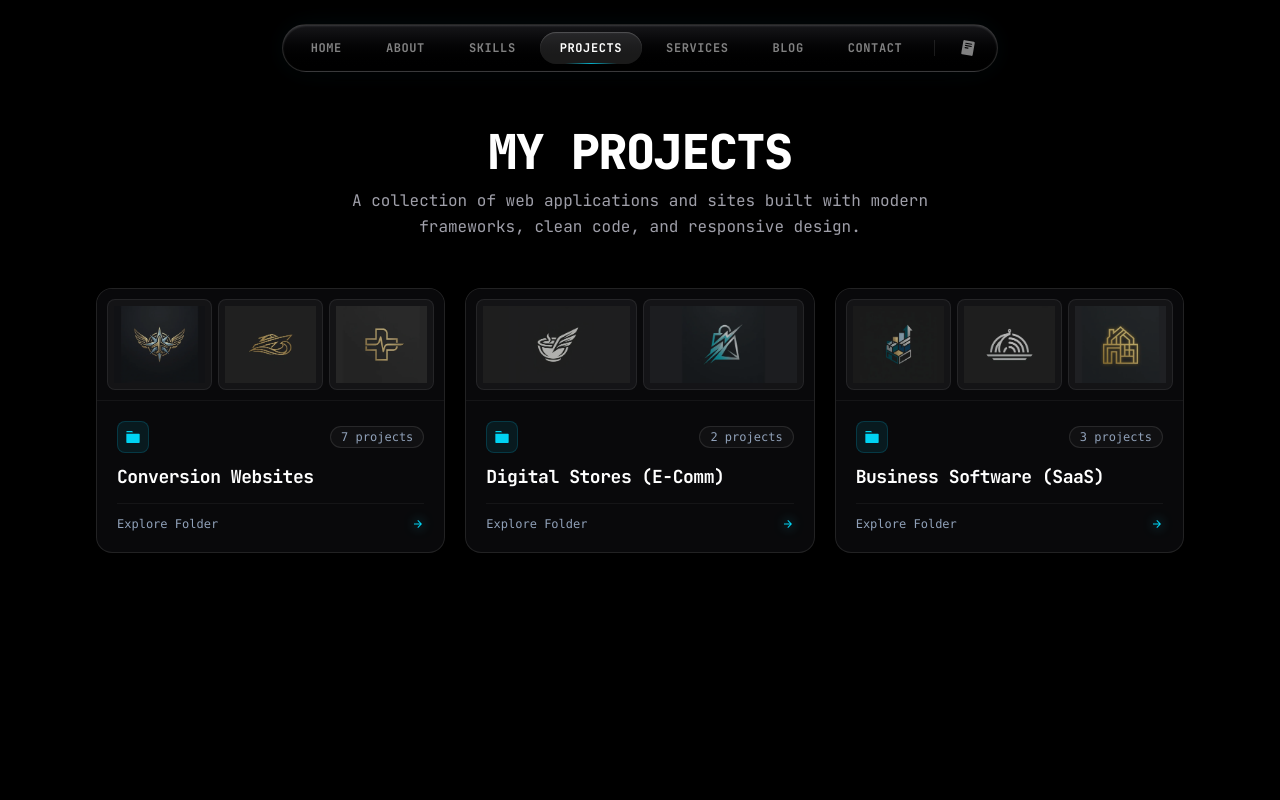
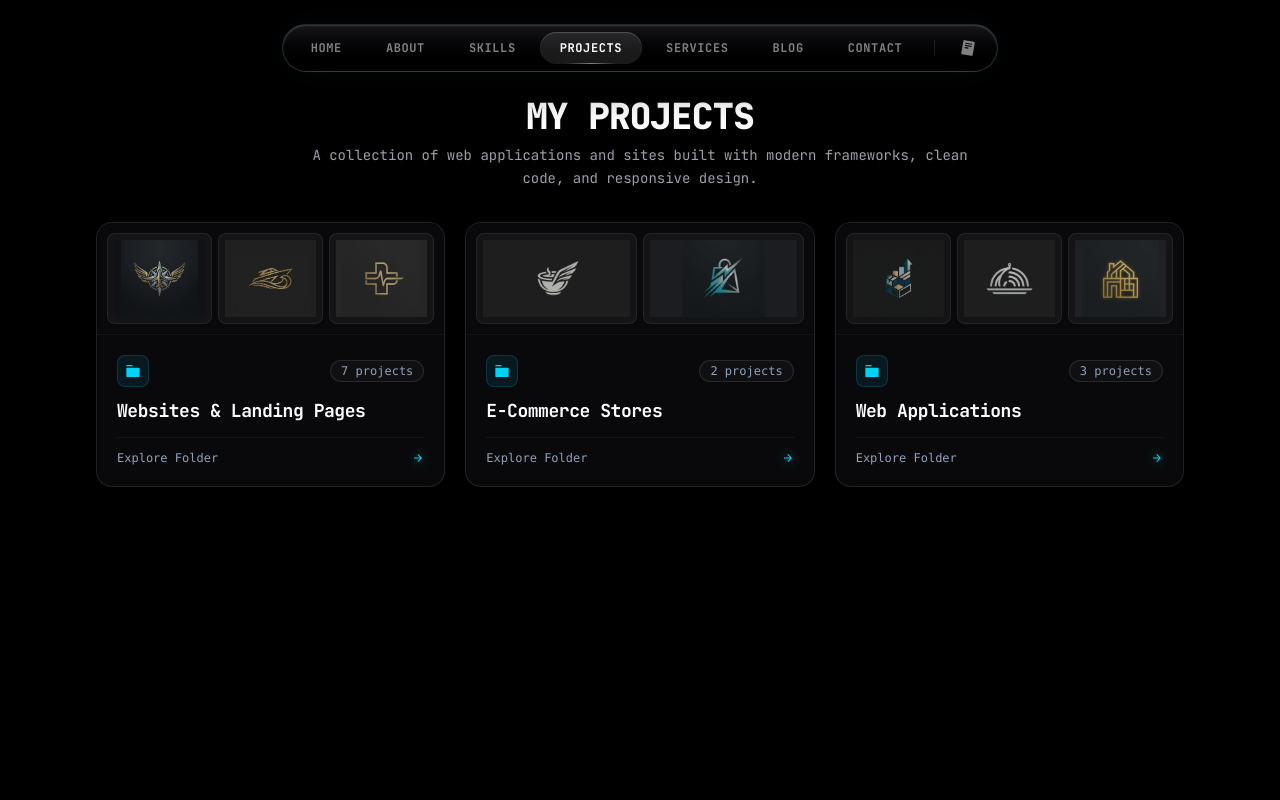
Before and after one commit to Aafaque-Nazir/Portfolio, a React (Vite) app: page /projects in a window 1280 px wide. Shown: the top 800 px of the page. Built offline with nearby package versions, Linux system fonts and the light colour scheme.

Commit message:
feat: add Project and ProjectDetails page components

```diff
--- a/src/data/projects.jsx
+++ b/src/data/projects.jsx
@@ -30,15 +30,15 @@ export const projects = [
     {
         id: 17,
         title: "Al Raheeq Tourism",
-        description: "Full-stack travel booking & UAE visa portal with express applications, worldwide flight ticketing, and direct WhatsApp inquiry flow.",
+        description: "Travel booking and UAE visa portal with flight ticketing and direct WhatsApp inquiry flow.",
         image: "/al-raheeq-tourism-thumbnail.webp",
         link: "https://amazing-gingersnap-abde2e.netlify.app/",
         icon: <RiPlaneFill />,
-        category: "Conversion Websites",
+        category: "Websites & Landing Pages",
         techStack: ["Next.js", "TypeScript", "Tailwind CSS", "Netlify Edge"],
         status: "Live",
-        problem: "Travel agencies in Dubai often rely on manual walk-in or offline inquiries, resulting in missed leads and poor organic search visibility.",
-        solution: "Engineered a high-speed travel portal using Next.js App Router and Netlify Edge. Features express visa processing selectors, live travel package itineraries, multi-currency display, and a direct WhatsApp booking engine with rich structured Schema markup.",
+        problem: "Travel agencies in Dubai often rely on manual walk-ins, leading to missed bookings and low online reach.",
+        solution: "Built a fast travel booking portal with Next.js. Features online visa applications, tour package itineraries, multi-currency display, and direct WhatsApp booking.",
         lighthouse: { perf: 98, access: 100, seo: 100, bp: 100 }
     },
     {
@@ -48,151 +48,151 @@ export const projects = [
         image: "/food-delivery-thumbnail.webp",
         link: "https://breadandbite.in/",
         icon: <RiMotorbikeFill />,
-        category: "Digital Stores (E-Comm)",
+        category: "E-Commerce Stores",
         techStack: ["React", "Tailwind CSS", "WhatsApp API"],
         status: "Live",
-        problem: "Small local restaurants cannot afford the high commission fees of major food delivery platforms.",
-        solution: "Created a lightweight React app that handles the entire menu and cart system locally, then elegantly formats the order and sends it directly to the restaurant's WhatsApp business number.",
+        problem: "Small local restaurants cannot afford high commission fees on food delivery apps.",
+        solution: "Built a lightweight React website with an easy menu and cart system that formats customer orders and sends them directly to the restaurant's WhatsApp.",
         lighthouse: { perf: 100, access: 100, seo: 100, bp: 100 }
     },
     {
         id: 1,
         title: "Inventory Management",
-        description: "Real-time inventory dashboard with stock levels, alerts, and live data updates.",
+        description: "Real-time inventory dashboard with live stock levels, low-stock alerts, and fast search.",
         image: "/inventory-mgmt-thumbnail.webp",
         link: "https://nvntory-mgm.vercel.app/",
         icon: <RiSignalTowerFill />,
-        category: "Business Software (SaaS)",
+        category: "Web Applications",
         techStack: ["Next.js", "Supabase", "WebSockets", "Payment Integration"],
         status: "Live",
-        problem: "Businesses lose money due to stockouts or overstocking because they rely on manual, outdated spreadsheet tracking.",
-        solution: "Developed a live inventory dashboard. Integrated Supabase WebSockets to ensure that when an item is sold or restocked, the dashboard updates instantly across all devices.",
+        problem: "Businesses lose money on stock errors because they track inventory using slow, manual spreadsheets.",
+        solution: "Built a real-time inventory dashboard using Next.js and Supabase. Stock levels update instantly across all screens whenever an item is sold or restocked.",
         lighthouse: { perf: 98, access: 100, seo: 100, bp: 100 }
     },
     {
         id: 4,
         title: "Restaurant OS",
-        description: "Complete restaurant management system with live orders, table tracking, and kitchen display.",
+        description: "Restaurant management system with live orders, table tracking, and a kitchen display screen.",
         image: "/restaurant-os-thumbnail.webp",
         link: "https://korner-kafe.netlify.app/",
         icon: <RiSignalTowerFill />,
-        category: "Business Software (SaaS)",
+        category: "Web Applications",
         techStack: ["Next.js", "Supabase", "PostgreSQL"],
         status: "Live",
-        problem: "Restaurants struggle with managing orders from multiple platforms, tracking table statuses, and communicating with the kitchen in real-time, leading to slow service and lost revenue.",
-        solution: "Built a real-time Operating System using Supabase WebSockets and Next.js. It features a unified dashboard for order management, an interactive visual table tracker, and a live Kitchen Display System (KDS).",
+        problem: "Restaurants struggle to manage dine-in orders, table turnover, and kitchen communication smoothly during rush hours.",
+        solution: "Built a real-time restaurant management app with Next.js and Supabase. Features a clean order dashboard, interactive table tracker, and a live kitchen display.",
         lighthouse: { perf: 98, access: 100, seo: 100, bp: 100 }
     },
     {
         id: 2,
         title: "E-Commerce Store",
-        description: "Fast online store with cart, filters, and instant page loads under one second.",
+        description: "Fast online clothing store with shopping cart, filters, and sub-second page loads.",
         image: "/ecommerce-thumbnail.webp",
         link: "https://shopease-aafaque.netlify.app/",
         icon: <RiShoppingCartFill />,
-        category: "Digital Stores (E-Comm)",
+        category: "E-Commerce Stores",
         techStack: ["Next.js", "MongoDB", "Payment Integration", "Tailwind CSS"],
         status: "Live",
-        problem: "E-commerce stores often suffer from slow load times and clunky filtering systems, causing high bounce rates during product discovery.",
-        solution: "Engineered a high-performance React application with Redux state management for instantaneous cart updates. Implemented client-side filtering to ensure zero-latency product discovery.",
+        problem: "Online shoppers abandon slow stores that take too long to filter products or update the cart.",
+        solution: "Built a fast online store with React and Redux for instant cart updates and quick product filtering without page reloads.",
         lighthouse: { perf: 100, access: 96, seo: 100, bp: 100 }
     },
     {
         id: 10,
         title: "Yacht Rentals",
-        description: "Luxury yacht booking lead generation website with smooth scroll animations and elegant design.",
+        description: "Yacht rental website with smooth scroll animations, gallery, and an inquiry booking form.",
         image: "/yacht-booking-thumbnail.webp",
         link: "https://sea-cros.netlify.app",
         icon: <RiShipFill />,
-        category: "Conversion Websites",
+        category: "Websites & Landing Pages",
         techStack: ["React", "GSAP", "Lenis"],
         status: "Live",
-        problem: "Luxury service providers need their digital presence to match their physical premium experience. Standard templates fail to capture the high-end feel.",
-        solution: "Designed a bespoke interface using GSAP and Lenis smooth scrolling. The site uses cinematic transitions, large typography, and a dark, premium aesthetic to maximize lead generation.",
+        problem: "Yacht charter businesses need a clean, premium website to showcase their boats and receive direct booking inquiries.",
+        solution: "Built a custom, modern website with smooth scroll animations, high-resolution media galleries, and an easy inquiry form for yacht bookings.",
         lighthouse: { perf: 95, access: 100, seo: 100, bp: 100 }
     },
     {
         id: 11,
         title: "CarePulse",
-        description: "Book doctor appointments with interactive calendar and real-time slot availability.",
+        description: "Doctor appointment booking website with an interactive calendar and live slot availability.",
         image: "/doctor-booking-thumbnail.webp",
         link: "https://dockyy.netlify.app",
         icon: <RiHeartPulseFill />,
-        category: "Conversion Websites",
+        category: "Websites & Landing Pages",
         techStack: ["React", "Tailwind CSS", "Framer Motion"],
         status: "Live",
-        problem: "Patients find it frustrating to call clinics for appointments or navigate confusing healthcare websites.",
-        solution: "Developed an intuitive booking flow with a live calendar component. Patients can instantly see available slots and book with minimal friction.",
+        problem: "Patients find it inconvenient to call clinics for appointments or navigate complicated clinic websites.",
+        solution: "Built a clean appointment booking website with a calendar view so patients can easily check available time slots and book online in seconds.",
         lighthouse: { perf: 99, access: 100, seo: 100, bp: 100 }
     },
     {
         id: 8,
         title: "Dubai Tour",
-        description: "Browse and select exclusive Dubai travel packages with interactive sliders and detailed itineraries.",
+        description: "Dubai tour package booking website with image sliders and day-by-day itineraries.",
         image: "/dubai-tourism-thumbnail.webp",
         link: "https://dubai-tt.netlify.app/",
         icon: <RiPlaneFill />,
-        category: "Conversion Websites",
+        category: "Websites & Landing Pages",
         techStack: ["Next.js", "Tailwind CSS", "Framer Motion"],
         status: "Live",
-        problem: "Travel agencies need a way to showcase complex tour itineraries without overwhelming the user with text.",
-        solution: "Built a visually driven Next.js application. Used Framer Motion to create engaging image sliders and interactive itinerary accordions to keep users engaged.",
+        problem: "Travel agencies need a simple way to show tour packages without overwhelming visitors with long blocks of text.",
+        solution: "Built a travel website using Next.js with interactive tour sliders and detailed day-by-day itineraries that are easy to browse.",
         lighthouse: { perf: 100, access: 100, seo: 100, bp: 100 }
     },
     {
         id: 15,
         title: "Aura Estate",
-        description: "A high-performance, full-stack real estate web application designed for showcasing premium properties and managing prospective buyer leads.",
+        description: "Real estate website for showcasing properties, searching by location, and managing buyer inquiries.",
         image: "/aura-estate-thumbnail.webp",
         link: "https://aura-e-state.netlify.app",
         icon: <RiBuilding2Fill />,
-        category: "Business Software (SaaS)",
+        category: "Web Applications",
         techStack: ["Next.js", "Supabase", "Tailwind CSS"],
         status: "Live",
-        problem: "Real estate agencies struggle with disconnected systems for showcasing properties and managing prospective leads, leading to lost sales opportunities.",
-        solution: "Developed a comprehensive full-stack solution featuring a stunning UI for property showcases and a robust administrative dashboard for efficient property and lead management.",
+        problem: "Real estate agencies struggle when property listings and customer inquiries are scattered across different tools.",
+        solution: "Built a full-stack real estate website with Next.js and Supabase, featuring property listings, search filters, and an admin dashboard to manage leads.",
         lighthouse: { perf: 100, access: 100, seo: 100, bp: 100 }
     },
     {
         id: 12,
         title: "Premium Burger Shop",
-        description: "Aesthetic, high-conversion web experience for a gourmet burger restaurant with interactive animations.",
+        description: "Restaurant website for a burger shop with food photography, menu, and location details.",
         image: "/burger-shxp-thumbnail.webp",
         link: "https://burger-shxp.netlify.app",
         icon: <RiRestaurantFill />,
-        category: "Conversion Websites",
+        category: "Websites & Landing Pages",
         techStack: ["React", "Tailwind CSS", "Framer Motion"],
         status: "Live",
-        problem: "Gourmet restaurants need to convey the quality and taste of their food through a screen.",
-        solution: "Focused heavily on high-quality assets and micro-interactions. Added hover effects and smooth page transitions to make the digital experience feel as premium as the physical product.",
+        problem: "Restaurants need their website to showcase food quality and make opening hours and menus easy to find.",
+        solution: "Built a modern restaurant website with rich food photography, smooth animations, and an interactive menu to attract local diners.",
         lighthouse: { perf: 97, access: 100, seo: 100, bp: 100 }
     },
     {
         id: 13,
         title: "3D Burger Experience",
-        description: "Highly immersive scroll-driven 3D animation website where a burger dynamically builds itself as you scroll.",
+        description: "Interactive 3D animation website where a burger dynamically builds itself as you scroll.",
         image: "/3d-burger-thumbnail.webp",
         link: "https://3d-burger.netlify.app",
         icon: <RiRestaurantFill />,
-        category: "Conversion Websites",
+        category: "Websites & Landing Pages",
         techStack: ["React", "Three.js", "GSAP ScrollTrigger"],
         status: "Live",
-        problem: "Standard scrolling websites fail to capture user attention for long periods.",
-        solution: "Integrated Three.js to render a highly detailed 3D burger. Used GSAP ScrollTrigger to tie the 3D model's rotation and assembly animation directly to the user's scroll position, ensuring maximum engagement.",
+        problem: "Standard web pages often fail to stand out or keep visitors engaged for long.",
+        solution: "Built an interactive 3D website using Three.js and GSAP, where a 3D burger smoothly assembles itself as the user scrolls down the page.",
         lighthouse: { perf: 90, access: 100, seo: 100, bp: 100 }
     },
     {
         id: 14,
         title: "LA Salon & Spa",
-        description: "Premium salon and spa booking website with interactive appointment scheduling and a beautiful dark-mode UI.",
+        description: "Salon and spa booking website with appointment scheduling and a clean dark-mode design.",
         image: "/la-salon-thumbnail.webp",
         link: "https://la-salon.netlify.app",
         icon: <RiHeartPulseFill />,
-        category: "Conversion Websites",
+        category: "Websites & Landing Pages",
         techStack: ["React", "Tailwind CSS", "Framer Motion"],
         status: "Live",
-        problem: "Salons lose clients because their booking process is tedious and their websites look outdated.",
-        solution: "Built a sleek, dark-mode focused UI that exudes luxury. Implemented a frictionless, multi-step booking form that guides the user effortlessly through selecting services and times.",
+        problem: "Salons lose clients when their booking process is confusing or their websites look outdated.",
+        solution: "Built a modern dark-mode website with a step-by-step appointment booking form that lets clients pick services, stylists, and time slots easily.",
         lighthouse: { perf: 99, access: 100, seo: 100, bp: 100 }
     }
 ];
--- a/src/pages/About.jsx
+++ b/src/pages/About.jsx
@@ -56,7 +56,7 @@ const AboutNode = ({ children, title, className = "" }) => {
 
 const About = () => {
   return (
-    <section id="about" aria-label="About Aafaque Nazir — Full-Stack Web Developer & Creative Engineer" className="relative w-full min-h-[100svh] flex flex-col justify-start items-center bg-black pt-28 sm:pt-32 pb-16">
+    <section id="about" aria-label="About Aafaque Nazir — Full-Stack Web Developer" className="relative w-full min-h-[100svh] flex flex-col justify-start items-center bg-black pt-28 sm:pt-32 pb-16">
       <div className="w-full max-w-6xl mx-auto px-4 sm:px-6 lg:px-8 relative z-10 flex flex-col justify-start">
 
         {/* Header Section: Unified Page H1 */}
@@ -76,7 +76,7 @@ const About = () => {
             transition={{ delay: 0.1 }}
             className="text-zinc-400 text-sm sm:text-base font-light leading-relaxed"
           >
-            My background, engineering philosophy, and how I approach building modern web experiences.
+            My background, how I work, and how I build modern websites and web applications.
           </motion.p>
         </div>
 
@@ -91,7 +91,7 @@ const About = () => {
                 I build fast, secure, and responsive web applications from the ground up using modern tools like <span className="text-white">React, Next.js, and Node.js</span>.
               </p>
               <p className="text-xs sm:text-sm text-gray-400 leading-relaxed font-light mb-6">
-                I bridge engineering and design — crafting responsive interfaces with clean code and reliable backend systems.
+                I build responsive, fast websites with clean frontend code and reliable backend systems.
               </p>
               <div className="p-4 rounded-xl bg-white/[0.02] border border-white/5">
                 <p className="text-xs font-mono text-cyan-400/80 italic">
--- a/src/pages/Project.jsx
+++ b/src/pages/Project.jsx
@@ -6,7 +6,7 @@ const Project = () => {
   const [selectedFolder, setSelectedFolder] = useState(null);
 
   return (
-    <div id="projects" className="relative w-full min-h-screen flex flex-col items-center justify-start bg-black text-white pt-28 sm:pt-32 pb-20">
+    <div id="projects" className="relative w-full min-h-screen flex flex-col items-center justify-start bg-black text-white pt-20 sm:pt-24 pb-16">
       {/* Background Elements */}
       <div className="absolute inset-0 bg-grid-white/[0.02] -z-[1] pointer-events-none" />
 
@@ -20,12 +20,12 @@ const Project = () => {
               animate={{ opacity: 1, y: 0 }}
               exit={{ opacity: 0, y: -10 }}
               transition={{ duration: 0.25 }}
-              className="text-center mb-10 sm:mb-12 max-w-2xl mx-auto"
+              className="text-center mb-7 sm:mb-8 max-w-2xl mx-auto"
             >
-              <h1 className="text-3xl sm:text-4xl md:text-5xl font-black tracking-tight text-white uppercase mb-3">
+              <h1 className="text-2xl sm:text-3xl md:text-4xl font-extrabold tracking-tight text-white uppercase mb-2">
                 My Projects
               </h1>
-              <p className="text-zinc-400 text-sm sm:text-base font-light leading-relaxed">
+              <p className="text-zinc-400 text-xs sm:text-sm font-light leading-relaxed">
                 A collection of web applications and sites built with modern frameworks, clean code, and responsive design.
               </p>
             </motion.div>
--- a/src/pages/Services.jsx
+++ b/src/pages/Services.jsx
@@ -133,7 +133,7 @@ const Services = () => {
       description: "Custom websites and landing pages built to look modern, load fast, and be fully responsive on all devices.",
       features: [
         "Custom Responsive Design",
-        "Smooth Animations & Micro-interactions",
+        "Smooth Animations & Fast UI",
         "Fast Loading Speeds",
         "SEO Best Practices & Meta Tags",
       ],
```
Also changed, not shown: src/pages/ProjectDetails.jsx (+61 -63 lines).
